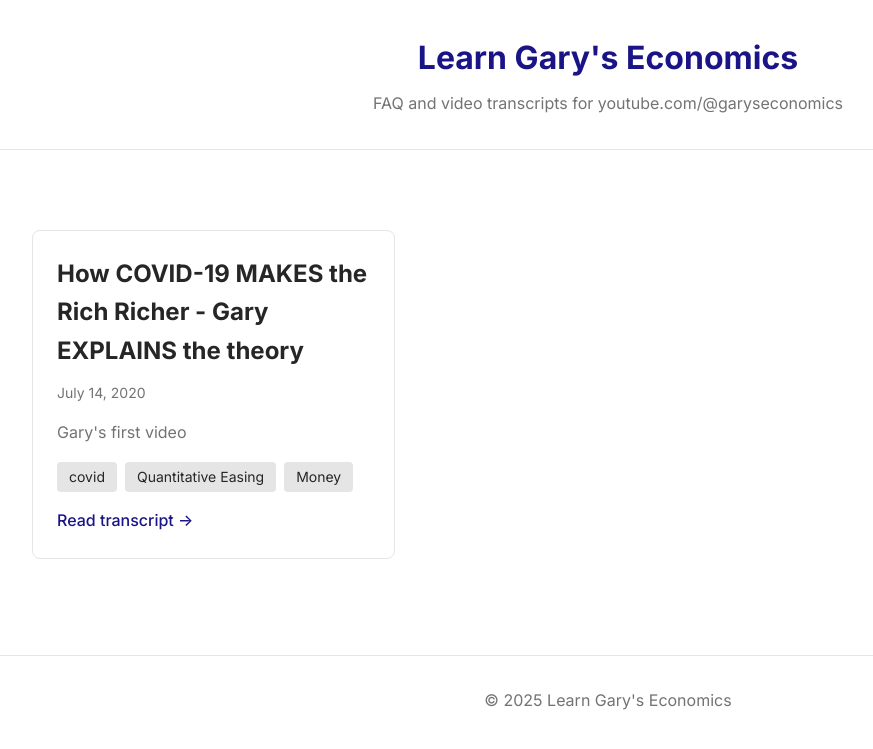
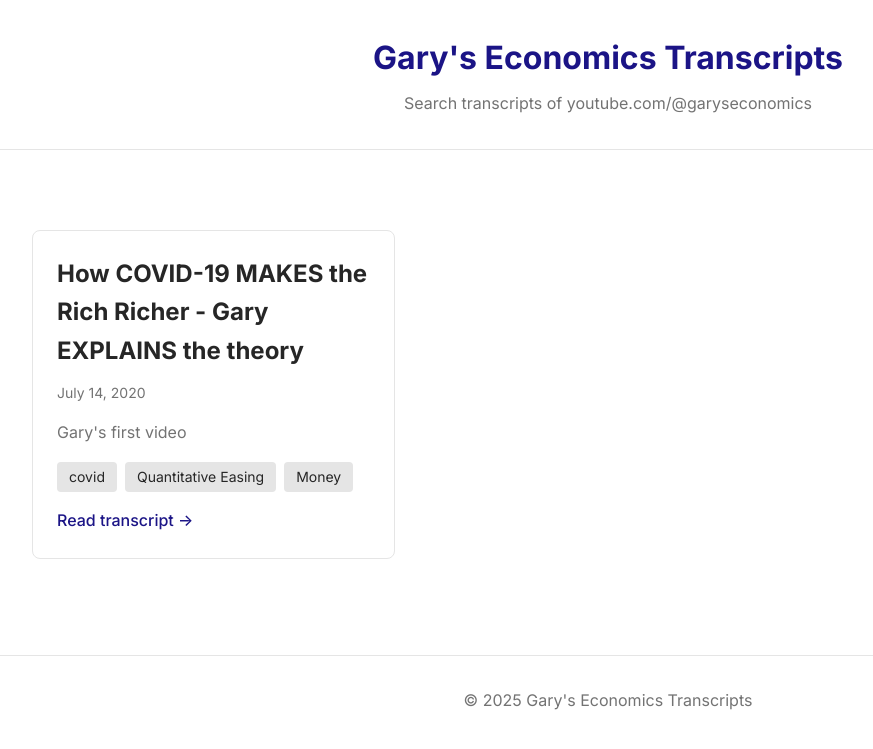
Before and after one commit to garyseconomics/transcripts, a Jekyll site: the page built from index.html, in a window 1280 px wide. Shown: the top 749 px of the page, without its empty margins (32-905 px from the left). Built offline with Jekyll 4.4.1, drawn with Linux system fonts in a browser that asks for light colours.

Commit message:
Update _config.yml with non-FAQ title/desc

```diff
--- a/_config.yml
+++ b/_config.yml
@@ -1,5 +1,5 @@
-title: Learn Gary's Economics
-description: FAQ and video transcripts for youtube.com/@garyseconomics
+title: Gary's Economics Transcripts
+description: Search transcripts of youtube.com/@garyseconomics
 url: ""
 baseurl: "/transcripts"
 
```
